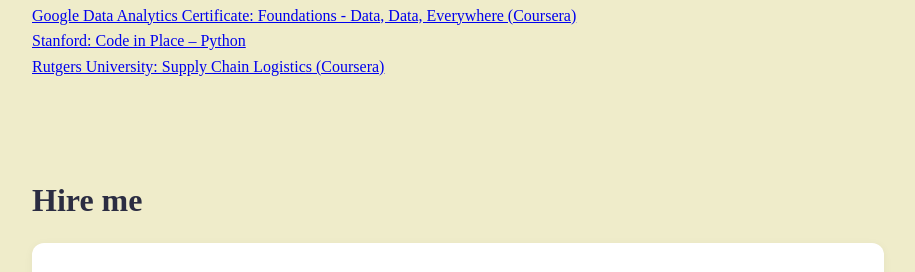
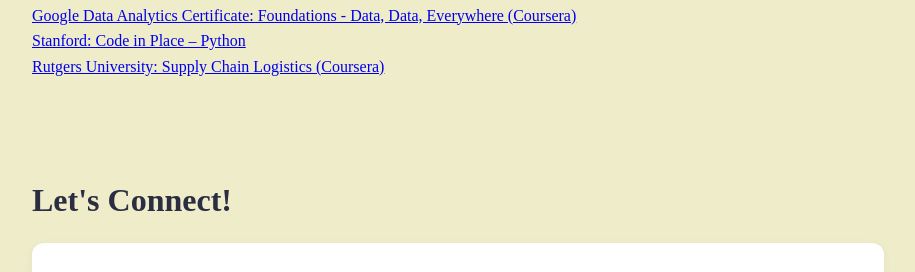
Before and after one commit to ChiaoniH/Nichole-portfolio, a plain HTML site: page index.html in a window 1280 px wide. Shown: the part 3603-3875 px from the top of the page, without its empty margins (182-1097 px from the left). Drawn offline with Linux system fonts and the light colour scheme.

Commit message:
Update index.html

```diff
--- a/index.html
+++ b/index.html
@@ -190,10 +190,8 @@
     <p>Languages: Chinese (Native), English (Fluent), French (A2), Dutch (Basic)</p>
     <p>Currently based in: Utrecht / Zeist, the Netherlands</p>
   </section>
-
   <section id="work">
     <h2>Work</h2>
-
     <div class="project">
       <h3>RecruitFirst – Marketing Headhunter Intern</h3>
       <p>Aug 2024 - Jan 2025</p>
@@ -205,7 +203,6 @@
         <li>Tools: Canva, CapCut, Excel, AI tools</li>
       </ul>
     </div>
-
     <div class="project">
       <h3>Digital Transformation Consulting</h3>
       <p>Top-tier consultant firm Collaboration Project</p>
@@ -221,7 +218,6 @@
 
   <section id="projects">
     <h2>Projects</h2>
-
     <div class="project">
       <h3>Dutch Language Learning Game</h3>
       <p>Personal Project | Python Development</p>
@@ -246,7 +242,6 @@
       <img src="./1744297340338.jpeg" alt="Organization Dynamics Theatre Cast" class="project-photo">
     </div>
   </section>
-
   <section id="award">
     <h2>Award</h2>
     <div class="award">
@@ -262,7 +257,6 @@
       <img src="./IMG_3586.jpg" alt="Wei film production" class="award-photo">
     </div>
   </section>
-
   <section id="skills">
     <h2>Skills</h2>
     <ul>
@@ -281,7 +275,7 @@
   </section>
 
   <section id="hire-me" class="contact">
-    <h2>Hire me</h2>
+    <h2>Let's Connect!</h2>
 
     <div class="contact-wrapper">
       <p>Interested in working together? I'd love to hear about your project or opportunity!</p>
```
